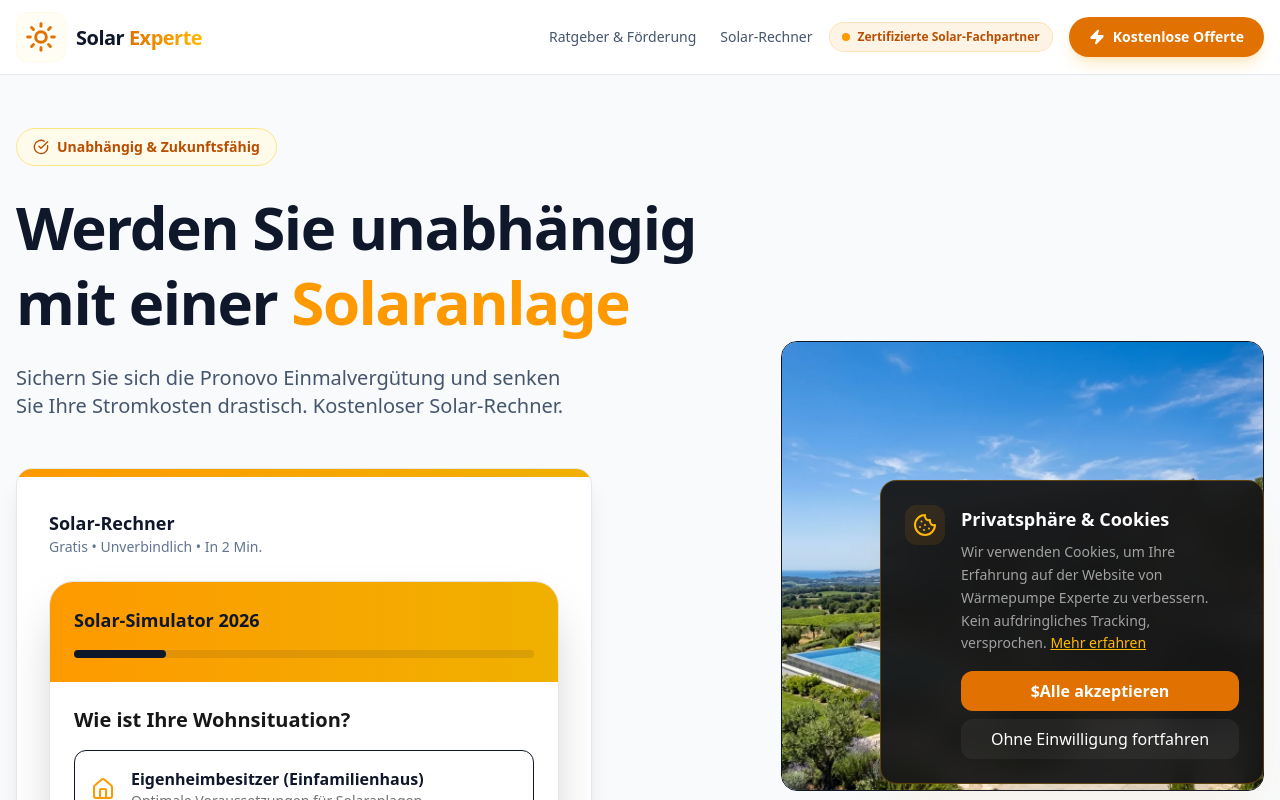
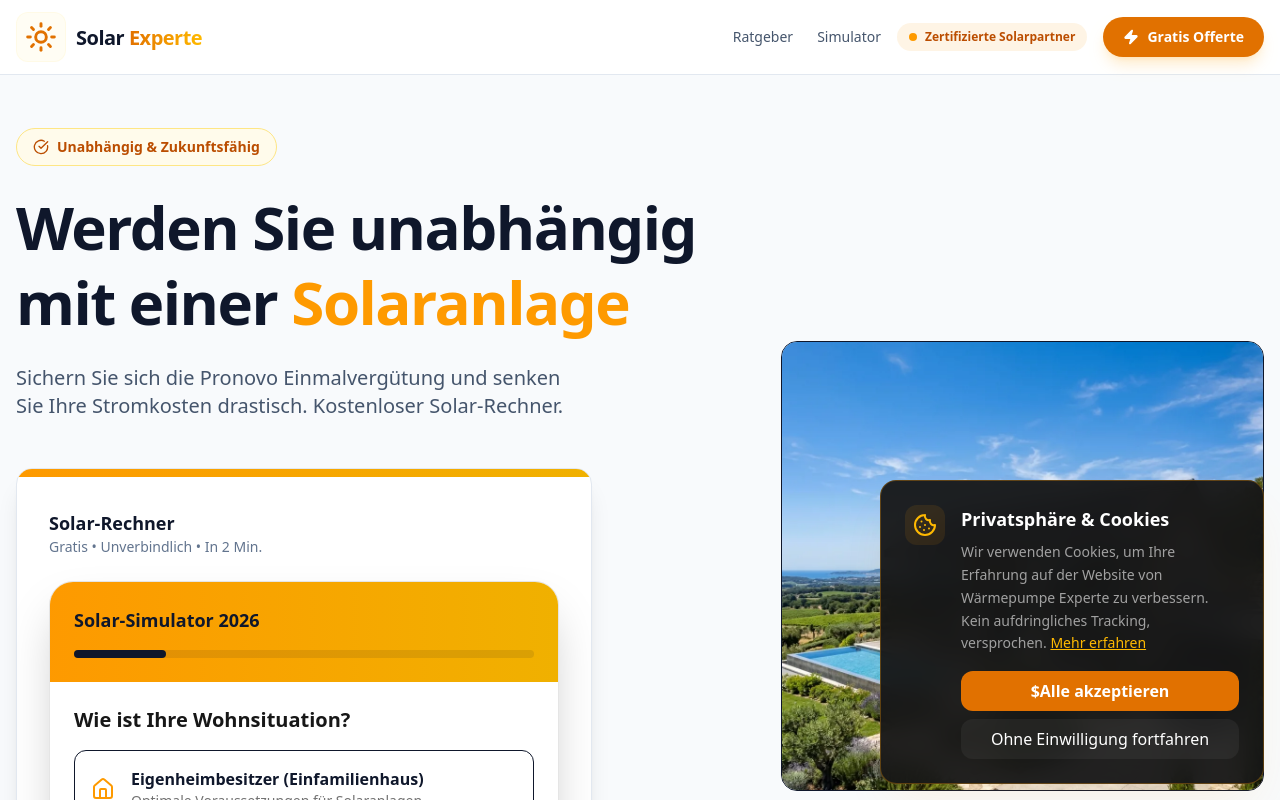
Before and after one commit to tuangiangluong-afk/solarexperte.ch, a Next.js app: page /home in a window 1280 px wide. Shown: the top 800 px of the page. Built offline with nearby package versions, Linux system fonts and the light colour scheme.

Commit message:
fix: total localization, colors, favicons, OG and realizations grid fixes

```diff
--- a/src/components/Header.tsx
+++ b/src/components/Header.tsx
@@ -2,7 +2,7 @@
 
 import Link from "next/link";
 import Logo from "@/components/Logo";
-import { Phone, Zap } from "lucide-react";
+import { Zap } from "lucide-react";
 import { usePathname } from "next/navigation";
 
 interface HeaderProps {
@@ -10,43 +10,27 @@ interface HeaderProps {
     city?: string | null;
     phoneNumber?: string;
     variant?: "default" | "light" | "transparent";
-    themeColor?: 'blue' | 'emerald' | 'amber' | 'purple' | 'rose';
+    themeColor?: string;
 }
 
 export default function Header({
     isHub = false,
     city = null,
-    phoneNumber = "01 89 71 30 76",
+    phoneNumber = "044 500 00 00",
     variant = "default",
-    themeColor = 'rose'
+    themeColor = 'amber'
 }: HeaderProps) {
     const pathname = usePathname();
 
-    // DEMO MODE FIX: If we are in /demo/ route, the logo should stay on the demo page
-    // Extract: /demo/bornerechargeneuilly
     const demoMatch = pathname?.match(/^(\/demo\/[^\/]+)/);
     const customLink = demoMatch ? demoMatch[1] : undefined;
 
-    // Color Mapping
-    const buttonColors = {
-        blue: "bg-blue-600 hover:bg-blue-700 shadow-blue-500/20",
-        emerald: "bg-emerald-600 hover:bg-emerald-700 shadow-emerald-500/20",
-        amber: "bg-amber-600 hover:bg-amber-700 shadow-amber-500/20",
-        purple: "bg-purple-600 hover:bg-purple-700 shadow-purple-500/20",
-        rose: "bg-amber-600 hover:bg-amber-700 shadow-amber-500/20",
-    };
-
-    const btnClass = buttonColors[themeColor] || buttonColors.rose;
-
-    // Background styles
     const bgClass = variant === "transparent"
         ? "bg-transparent border-transparent"
         : variant === "light"
             ? "bg-neutral-900/95 backdrop-blur border-white/10 text-white"
             : "bg-white/95 backdrop-blur border-slate-200 text-slate-900";
 
-
-    // Navigation Logic
     const homePath = customLink || "/";
     const isHome = pathname === homePath;
     const simulatorHref = isHome ? "#simulateur" : `${homePath}#simulateur`;
@@ -54,7 +38,6 @@ export default function Header({
     return (
         <nav className={`fixed top-0 z-50 w-full transition-all duration-300 border-b ${bgClass} py-3`}>
             <div className="container mx-auto px-4 flex items-center justify-between">
-                {/* LOGO */}
                 <Logo
                     isHub={isHub}
                     city={city}
@@ -64,33 +47,28 @@ export default function Header({
                     customLink={customLink}
                 />
 
-                {/* RIGHT ACTIONS */}
                 <div className="flex items-center gap-4">
-                    {/* Desktop Navigation (Hub Only) */}
                     {isHub && (
                         <div className={`hidden md:flex items-center gap-6 text-sm font-medium ${variant === "light" ? "text-slate-300" : "text-slate-600"}`}>
-                            <Link href="/guides" className="hover:text-amber-600 transition">Ratgeber & Förderung</Link>
-                            <Link href="#simulateur" className="hover:text-amber-600 transition">Solar-Rechner</Link>
+                            <Link href="/guides" className="hover:text-amber-500 transition">Ratgeber</Link>
+                            <Link href="#simulateur" className="hover:text-amber-500 transition">Simulator</Link>
                         </div>
                     )}
 
-                    {/* RGE Badge (Desktop) */}
-                    <div className="hidden lg:flex items-center gap-2 bg-amber-500/10 border border-amber-500/20 px-3 py-1.5 rounded-full">
+                    <div className="hidden lg:flex items-center gap-2 bg-amber-500/10 border-amber-500/20 text-amber-700 px-3 py-1.5 rounded-full">
                         <span className="w-2 h-2 rounded-full bg-amber-500 animate-pulse"></span>
-                        <span className="text-xs font-bold text-amber-700">Zertifizierte Solar-Fachpartner</span>
+                        <span className="text-xs font-bold">Zertifizierte Solarpartner</span>
                     </div>
 
-                    {/* CTA Devis (Replaces Phone) - Hidden on mobile to avoid redundancy with sticky CTA */}
                     <Link
                         href={simulatorHref}
-                        className={`hidden md:flex items-center gap-2 rounded-full px-5 py-2.5 text-sm font-bold text-white shadow-lg transition transform hover:-translate-y-0.5 ${btnClass}`}
+                        className={`hidden md:flex items-center gap-2 rounded-full px-5 py-2.5 text-sm font-bold text-white shadow-lg transition transform hover:-translate-y-0.5 bg-amber-600 hover:bg-amber-700 shadow-amber-500/20`}
                     >
                         <Zap size={16} fill="currentColor" />
-                        <span>Kostenlose Offerte</span>
+                        <span>Gratis Offerte</span>
                     </Link>
                 </div>
             </div>
         </nav>
-
     );
 }
```
Also changed, not shown: src/components/CookieBanner.tsx (line endings or trailing spaces).
